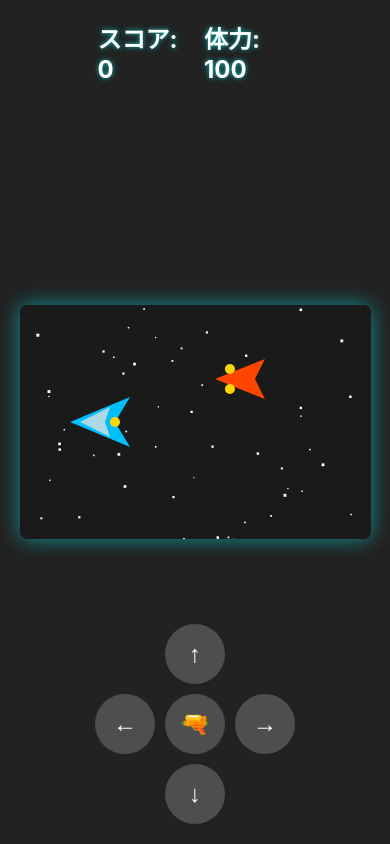
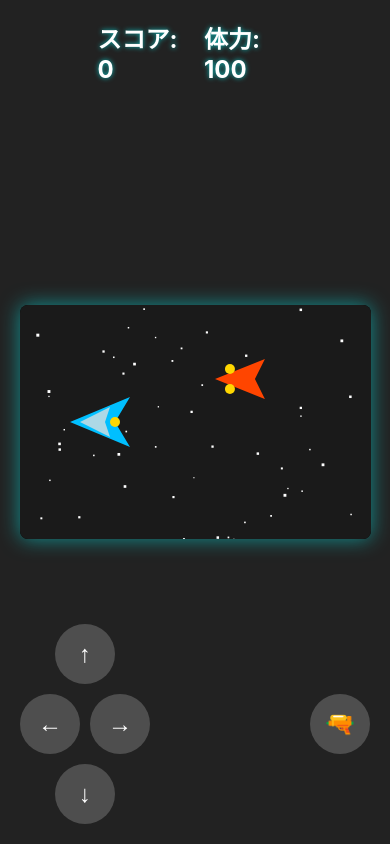
Before and after one commit to titan11111/31-shoot, a plain HTML site: page index.html in a window 390 px wide. Drawn offline with Linux system fonts and the light colour scheme.

Commit message:
Separate directional and fire controls

```diff
--- a/index.html
+++ b/index.html
@@ -19,13 +19,17 @@
     </div>
 
     <div id="mobile-controls">
-        <button id="btn-up" class="control-btn">&#8593;</button>
-        <div class="h-controls">
-            <button id="btn-left" class="control-btn">&#8592;</button>
+        <div id="left-controls">
+            <button id="btn-up" class="control-btn">&#8593;</button>
+            <div class="h-controls">
+                <button id="btn-left" class="control-btn">&#8592;</button>
+                <button id="btn-right" class="control-btn">&#8594;</button>
+            </div>
+            <button id="btn-down" class="control-btn">&#8595;</button>
+        </div>
+        <div id="right-controls">
             <button id="btn-fire" class="control-btn">&#x1F52B;</button>
-            <button id="btn-right" class="control-btn">&#8594;</button>
         </div>
-        <button id="btn-down" class="control-btn">&#8595;</button>
     </div>
 
     <script src="script.js"></script>
--- a/style.css
+++ b/style.css
@@ -75,18 +75,31 @@ canvas {
 #mobile-controls {
     position: absolute;
     bottom: 20px;
-    left: 50%;
-    transform: translateX(-50%);
+    left: 0;
+    width: 100%;
     display: none;
+    justify-content: space-between;
+    align-items: center;
+    padding: 0 20px;
+    box-sizing: border-box;
+    z-index: 200;
+}
+
+#left-controls {
+    display: flex;
     flex-direction: column;
     align-items: center;
     gap: 10px;
-    z-index: 200;
 }
 
-#mobile-controls .h-controls {
+#left-controls .h-controls {
     display: flex;
     gap: 10px;
+}
+
+#right-controls {
+    display: flex;
+    align-items: center;
 }
 
 #mobile-controls .control-btn {
```
